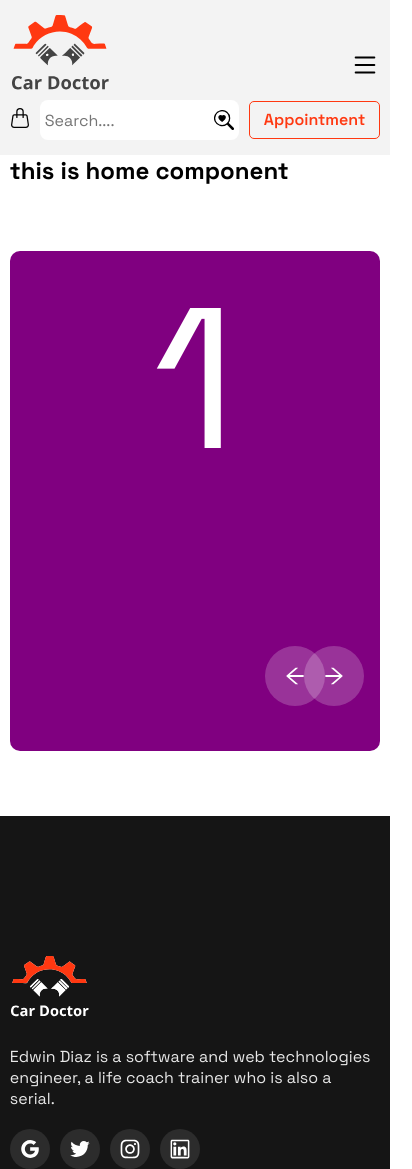
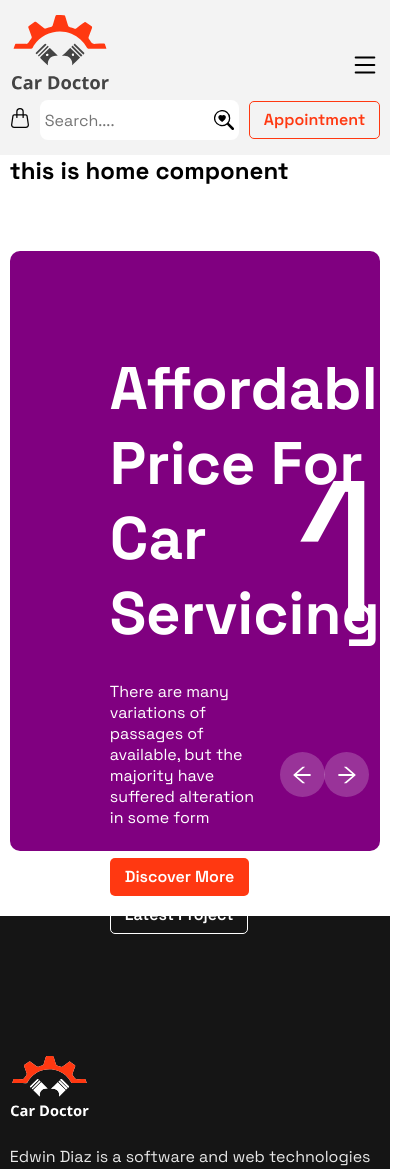
Before and after one commit to shihab91/Genius-car, a React (Vite) app: page / in a window 390 px wide. Shown: the top 1169 px of the page, 412 px wide, since content can reach past the window. Built offline with nearby package versions, Linux system fonts and the light colour scheme.

Commit message:
positioned slider-info and customized buttons

```diff
--- a/src/index.css
+++ b/src/index.css
@@ -19,36 +19,51 @@
 	}
 }
 
-
 body {
 	min-width: 320px;
 	min-height: 100vh;
 }
 
-
 button {
 	border-radius: 5px;
-	border: 1px solid #FF3811;
+	border: 1px solid transparent;
 	padding: 15px 28px;
 	font-size: 18px;
 	font-weight: 600;
 	line-height: 22px;
 	cursor: pointer;
-	color:#FF3811;
-	background-color:transparent;
-	transition: background-color 0.3s ease;
+	background-color: inherit;
+	transition:all 0.3s ease;
 }
-button:hover,
-button:focus,
-button:active {
-	outline-color: transparent;
-	background-color: #FF3811;
+.btn-outline-orange {
+	color: #ff3811;
+	border-color: #ff3811;
+}
+.btn-fill-orange{
+	background-color: #ff3811;
 	color: white;
 }
+.btn-outline-white {
+	color: #FFFFFF;
+	border-color: #FFFFFF;
+}
+.btn-outline-orange:hover,
+.btn-outline-orange:focus,
+.btn-outline-orange:active {
+	outline-color: transparent;
+	background-color: #ff3811;
+	color: white;
+}
+.btn-outline-white:hover,
+.btn-outline-white:focus,
+.btn-outline-white:active{
+	border-color: #ff3811;
+	color: #ff3811;
+}
 
-@media only screen and (max-width:1024px){
-button{
-	padding: 7px 14px;
-	font-size: 16px;
+@media only screen and (max-width: 1024px) {
+	button {
+		padding: 7px 14px;
+		font-size: 16px;
+	}
 }
-}
--- a/src/pages/Home/Banner/Banner.css
+++ b/src/pages/Home/Banner/Banner.css
@@ -4,13 +4,34 @@
 }
 .slide {
 	width: 100%;
-	height: 500px;
+	height: 600px;
 	background: purple;
 	color: white;
 	font-size: 200px;
-	text-align: center;
 	border-radius: 10px;
+   display: flex;
+   justify-content: flex-end;
+   align-items: center;
+}
+.slider-info{
+   position: absolute;
+   z-index: 99;
+   left: 100px;
+   top: 100px;
 
+}
+.slider-info h1{
+   color: white;
+   font-size: 60px;
+   line-height: 75px;
+}
+.slider-info p{
+   margin: 30px 0;
+   width: 50%;
+   color: white;
+}
+.slider-btns button{
+   margin-right: 15px;
 }
 .arrows {
 	display: flex;
@@ -27,6 +48,8 @@
 	align-items: center;
 	position: absolute;
 	bottom: 9%;
+   transition: all 0.2s ease;
+   cursor: pointer;
 }
 .arrow:focus,
 .arrow:active,
@@ -45,3 +68,15 @@
 .arrow--right {
 	right: 4.5%;
 }
+@media only screen and (max-width: 768px){
+   .arrow{
+      width: 45px;
+      height: 45px;
+   }
+   .arrow--left {
+      right: 15%;
+   }
+   .arrow--right {
+      right: 3%;
+   }
+}
--- a/src/pages/Home/Banner/Banner.jsx
+++ b/src/pages/Home/Banner/Banner.jsx
@@ -14,6 +14,18 @@ const Banner = () => {
 	})
 	return (
 		<div className='slider-wrapper'>
+			<div className='slider-info'>
+				<h1>
+					Affordable <br />
+					Price For Car <br />
+					Servicing{' '}
+				</h1>
+				<p>There are many variations of passages of available, but the majority have suffered alteration in some form</p>
+				<div className='slider-btns'>
+					<button className='btn-fill-orange'>Discover More</button>
+					<button className='btn-outline-white'>Latest Project</button>
+				</div>
+			</div>
 			<div ref={sliderRef} className='keen-slider'>
 				<div className='keen-slider__slide slide'>1</div>
 				<div className='keen-slider__slide slide'>2</div>
--- a/src/pages/shared/Header/Header.jsx
+++ b/src/pages/shared/Header/Header.jsx
@@ -52,7 +52,7 @@ const Header = () => {
 							<input type='text' placeholder='Search....' role='search' ref={inputRef} />
 							<BsSearchHeart onClick={() => inputRef.current.focus()} />
 						</div>
-						<button>Appointment</button>
+						<button className='btn-outline-orange'>Appointment</button>
 					</div>
 				</div>
 			</div>
```
